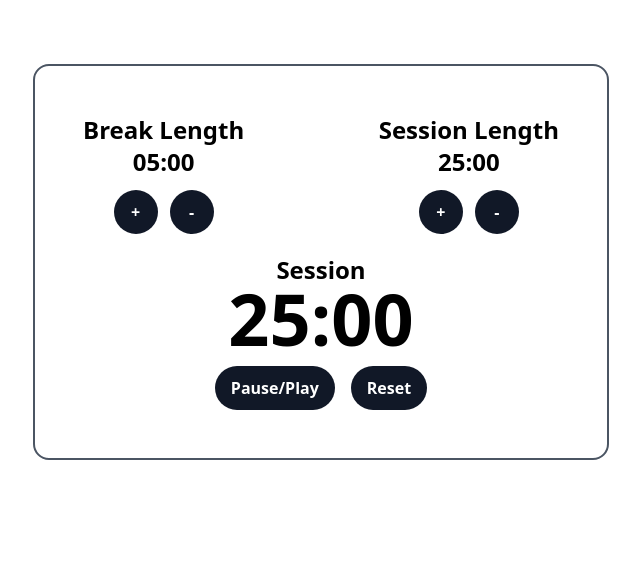
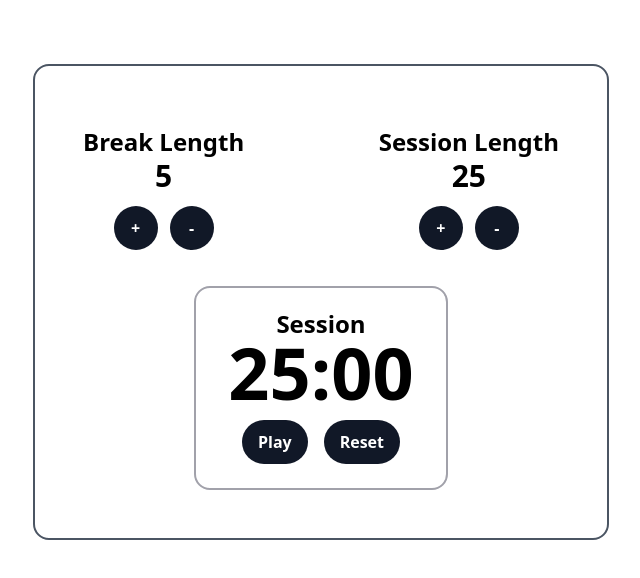
Before and after one commit to ikembakwem/twenty-five--five, a React app: page / in a window 1280 px wide. Shown: the top 578 px of the page, without its empty margins (319-959 px from the left). Built offline with nearby package versions, Linux system fonts and the light colour scheme; the HTML template or start-up script is replaced by a standard one.

Commit message:
Implement countdown feature for Session and Break time

```diff
--- a/src/App.tsx
+++ b/src/App.tsx
@@ -1,66 +1,114 @@
-import { useState } from "react";
+import { useEffect, useState } from "react";
 import { Break } from "./components/Break";
 import { Session } from "./components/Session";
 import { Timer } from "./components/Timer";
 
 function App() {
-  const [breakTime, setBreakTime] = useState(5);
-  const [sessionTime, setSessionTime] = useState(25);
-  const [timer, setTimer] = useState(sessionTime);
+  const [breakTime, setBreakTime] = useState(300);
+  const [sessionTime, setSessionTime] = useState(1500);
   const [isRunning, setIsRunning] = useState(false);
   const [mode, setMode] = useState<"session" | "break">("session");
 
+  useEffect(() => {
+    let interval: number | undefined;
+
+    if (isRunning) {
+      interval = setInterval(() => {
+        if (sessionTime > 0) {
+          setSessionTime(sessionTime - 1);
+        }
+        if (sessionTime === 0) {
+          setMode("break");
+        }
+      }, 1000);
+    }
+    return () => {
+      clearInterval(interval);
+    };
+  }, [sessionTime, isRunning]);
+
+  useEffect(() => {
+    let breakInterval: number | undefined;
+    if (isRunning) {
+      breakInterval = setInterval(() => {
+        if (breakTime > 0 && sessionTime < 1) {
+          setBreakTime(breakTime - 1);
+        }
+        if (breakTime === 0) {
+          resetHandler();
+        }
+      }, 1000);
+    }
+    return () => {
+      clearInterval(breakInterval);
+    };
+  }, [breakTime, isRunning, mode]);
+
   const sessionIncrementHandler = () => {
-    if (sessionTime < 59) {
-      setSessionTime(sessionTime + 1);
+    if (Math.floor(sessionTime / 60) < 59) {
+      setSessionTime(sessionTime + 60);
     }
   };
   const sessionDecrementHandler = () => {
-    if (sessionTime > 2) {
-      setSessionTime(sessionTime - 1);
+    if (Math.floor(sessionTime / 60) > 1) {
+      setSessionTime(sessionTime - 60);
     }
   };
 
   const breakIncrementHandler = () => {
-    if (breakTime < 59) {
-      setBreakTime(breakTime + 1);
+    if (Math.floor(breakTime / 60) < 59) {
+      setBreakTime(breakTime + 60);
     }
   };
   const breakDecrementHandler = () => {
-    if (breakTime > 2) {
-      setBreakTime(breakTime - 1);
+    if (Math.floor(breakTime / 60) > 1) {
+      setBreakTime(breakTime - 60);
     }
   };
 
   const resetHandler = () => {
     setIsRunning(false);
-    setBreakTime(5);
-    setSessionTime(25);
+    setMode("session");
+    setSessionTime(1500);
+    setBreakTime(300);
   };
 
   const playPauseHandler = () => {
-    // Code for pause play
+    setIsRunning(!isRunning);
   };
+
+  console.log(
+    "Is running",
+    isRunning,
+    "Break time",
+    breakTime,
+    "Session time",
+    sessionTime
+  );
 
   return (
     <div>
       <div className="flex flex-col items-center gap-6 max-w-xl mx-auto mt-16 p-12 border-2 border-gray-600 rounded-2xl">
-        <div className="flex justify-between self-stretch">
+        <div className="flex justify-between self-stretch py-3">
           <Break
-            timeInMins={breakTime}
+            timeInSec={breakTime}
             increment={breakIncrementHandler}
             decrement={breakDecrementHandler}
+            isRunning={isRunning}
           />
           <Session
-            timeInMins={sessionTime}
+            timeInSec={sessionTime}
             increment={sessionIncrementHandler}
             decrement={sessionDecrementHandler}
+            isRunning={isRunning}
           />
         </div>
         <Timer
-          timeInMins={mode === "session" ? sessionTime : breakTime}
+          timeInSec={mode === "session" ? sessionTime : breakTime}
           reset={resetHandler}
           playPause={playPauseHandler}
+          isRunning={isRunning}
+          mode={mode}
         />
       </div>
     </div>
--- a/src/components/Break.tsx
+++ b/src/components/Break.tsx
@@ -2,30 +2,37 @@ import { Button } from "./Button";
 import { MouseEventHandler } from "react";
 
 export const Break = ({
-  timeInMins,
+  timeInSec,
   increment,
   decrement,
+  isRunning,
 }: {
-  timeInMins: number;
+  timeInSec: number;
   increment: MouseEventHandler<HTMLButtonElement>;
   decrement: MouseEventHandler<HTMLButtonElement>;
+  isRunning: boolean;
 }) => {
-  const seconds = Math.floor((timeInMins * 60) % 60);
-
-  const formattedMin = String(timeInMins).padStart(2, "0");
-  const formattedSec = String(seconds).padStart(2, "0");
-
   const typeStyle = "text-2xl font-semibold text-center";
 
   return (
     <div id="break-label">
       <h3 className={typeStyle}>Break Length</h3>
-      <p id="break-length" className={typeStyle}>
-        {`${formattedMin}:${formattedSec}`}
+      <p id="break-length" className="text-3xl font-bold text-center">
+        {Math.floor(timeInSec / 60)}
       </p>
       <div className="flex gap-3 items-center justify-center mt-3">
-        <Button id="break-increment" label="+" onClick={increment} />
-        <Button id="break-decrement" label="-" onClick={decrement} />
+        <Button
+          id="break-increment"
+          label="+"
+          onClick={increment}
+          disabled={isRunning}
+        />
+        <Button
+          id="break-decrement"
+          label="-"
+          onClick={decrement}
+          disabled={isRunning}
+        />
       </div>
     </div>
   );
--- a/src/components/Button.tsx
+++ b/src/components/Button.tsx
@@ -11,7 +11,7 @@ export const Button = ({ label, size = "sm", ...props }: ButtonProps) => {
       {...props}
       className={`flex items-center justify-center h-11 ${
         size === "md" ? "" : "w-11"
-      } p-4 bg-gray-900 text-white leading-4 font-semibold rounded-full`}
+      } p-4 bg-gray-900 text-white leading-4 font-semibold rounded-full cursor-pointer`}
     >
       {label}
     </button>
--- a/src/components/Session.tsx
+++ b/src/components/Session.tsx
@@ -2,30 +2,37 @@ import { MouseEventHandler } from "react";
 import { Button } from "./Button";
 
 export const Session = ({
-  timeInMins,
+  timeInSec,
   increment,
   decrement,
+  isRunning,
 }: {
-  timeInMins: number;
+  timeInSec: number;
   increment: MouseEventHandler<HTMLButtonElement>;
   decrement: MouseEventHandler<HTMLButtonElement>;
+  isRunning: boolean;
 }) => {
-  const seconds = Math.floor((timeInMins * 60) % 60);
-
-  const formattedMin = String(timeInMins).padStart(2, "0");
-  const formattedSec = String(seconds).padStart(2, "0");
-
   const typeStyle = "text-2xl font-semibold text-center";
 
   return (
     <div id="session-label">
       <h3 className={typeStyle}>Session Length</h3>
-      <p id="session-length" className={typeStyle}>
-        {`${formattedMin}:${formattedSec}`}
+      <p id="session-length" className="text-3xl font-bold text-center">
+        {Math.floor(timeInSec / 60)}
       </p>
       <div className="flex gap-3 items-center justify-center mt-3">
-        <Button id="session-increment" label="+" onClick={increment} />
-        <Button id="session-decrement" label="-" onClick={decrement} />
+        <Button
+          id="session-increment"
+          label="+"
+          onClick={increment}
+          disabled={isRunning}
+        />
+        <Button
+          id="session-decrement"
+          label="-"
+          onClick={decrement}
+          disabled={isRunning}
+        />
       </div>
     </div>
   );
--- a/src/components/Timer.tsx
+++ b/src/components/Timer.tsx
@@ -2,25 +2,29 @@ import { MouseEventHandler } from "react";
 import { Button } from "./Button";
 
 export const Timer = ({
-  timeInMins,
+  timeInSec,
   reset,
   playPause,
+  isRunning,
+  mode,
 }: {
-  timeInMins: number;
   reset: MouseEventHandler<HTMLButtonElement>;
   playPause: MouseEventHandler<HTMLButtonElement>;
+  timeInSec: number;
+  isRunning: boolean;
+  mode: "session" | "break";
 }) => {
-  const seconds = Math.floor((timeInMins * 60) % 60);
+  const seconds = Math.floor(timeInSec % 60);
 
-  const formattedMin = String(timeInMins).padStart(2, "0");
+  const formattedMin = String(Math.floor(timeInSec / 60)).padStart(2, "0");
   const formattedSec = String(seconds).padStart(2, "0");
   return (
-    <div className="flex flex-col items-center">
+    <div className="flex flex-col items-center border-2 border-zinc-400 rounded-2xl py-6 px-8">
       <div
         id="timer-label"
-        className="text-2xl font-semibold text-center leading-none"
+        className="text-2xl font-semibold text-center leading-none capitalize"
       >
-        Session
+        {mode}
       </div>
 
       <div id="time-left" className="text-7xl font-bold text-center">
@@ -30,11 +34,17 @@ export const Timer = ({
       <div className="flex items-center justify-center gap-4 mt-3">
         <Button
           id="start_stop"
-          label="Pause/Play"
+          label={isRunning ? "Pause" : "Play"}
           size="md"
           onClick={playPause}
         />
-        <Button id="reset" label="Reset" size="md" onClick={reset} />
+        <Button
+          id="reset"
+          label="Reset"
+          size="md"
+          onClick={reset}
+          disabled={isRunning}
+        />
       </div>
     </div>
   );
```
